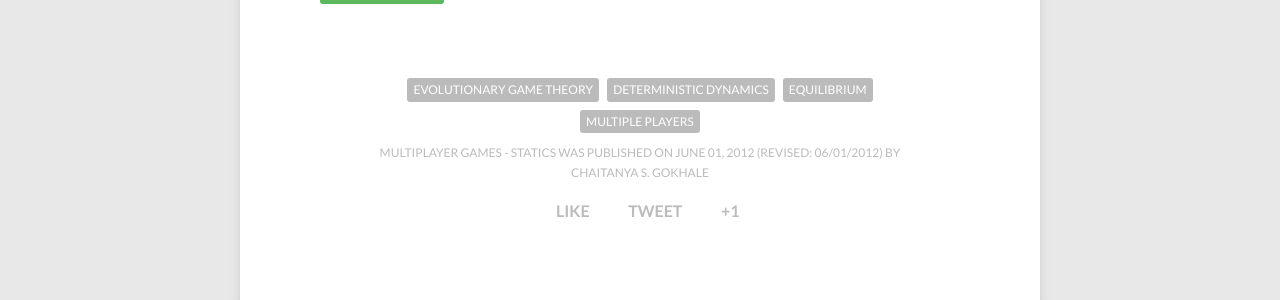
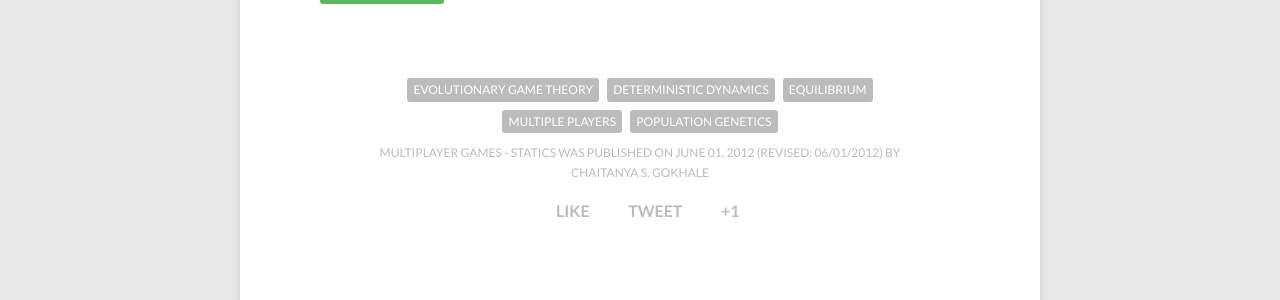
Before and after one commit to gokhalechaitanya/gokhalechaitanya.github.io, a Jekyll site: the page built from _posts/2012-06-01-Paper7.md, in a window 1280 px wide. Shown: the part 1248-1548 px from the top of the page. Built offline with Jekyll 4.4.1, drawn with Linux system fonts in a browser that asks for light colours; nearby versions of some CDN libraries; comment, search, counter and statistics services are not loaded.

```diff
--- a/_posts/2012-06-01-Paper7.md
+++ b/_posts/2012-06-01-Paper7.md
@@ -3,7 +3,7 @@ layout: post
 title: Multiplayer games - Statics
 description: "Han TA, Traulsen A, Gokhale CS. On equilibrium properties of evolutionary multi-player games with random payoff matrices. Theoretical Population Biology. 2012 Jun;81(4):264–72."
 modified: 2012-06-01
-tags: [evolutionary game theory, deterministic dynamics, equilibrium, multiple players]
+tags: [evolutionary game theory, deterministic dynamics, equilibrium, multiple players, population genetics]
 image:
   feature: abstract-3.jpg
   credit: dargadgetz
```
Also changed, not shown: _posts/2014-04-28-Paper13.md (+0 -1 lines).
